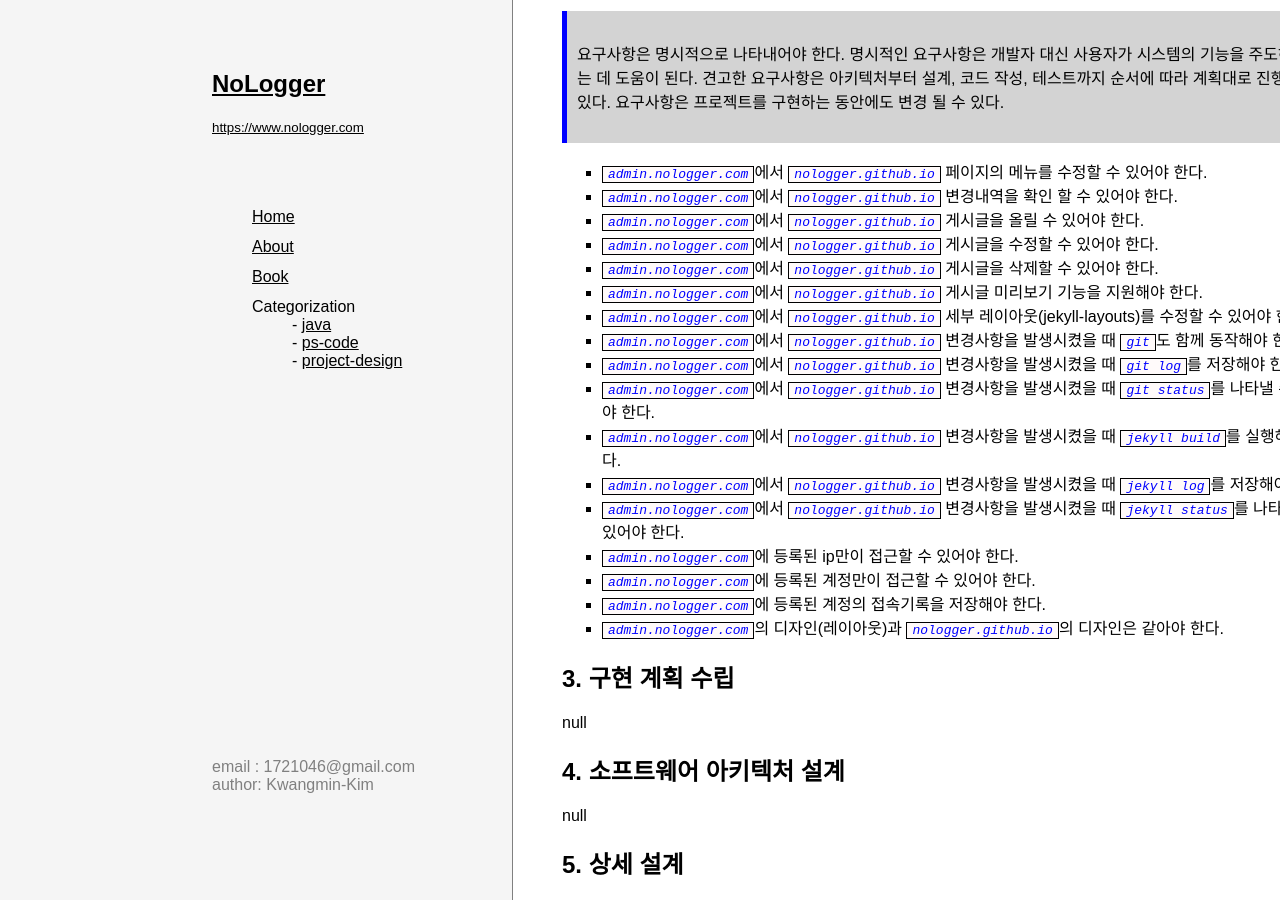
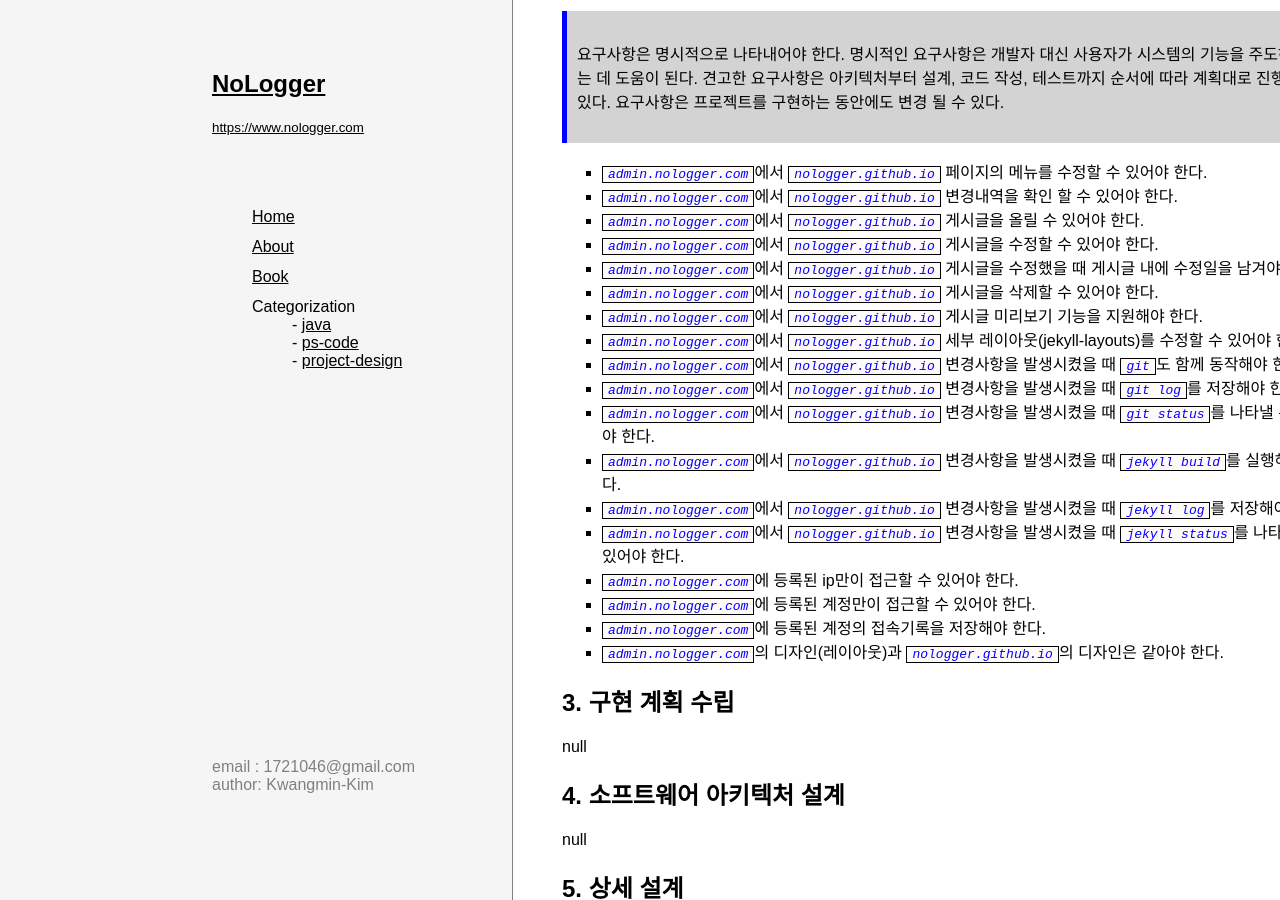
Before and after one commit to nologger/nologger.github.io, a Jekyll site: the page built from docs/project-design/_posts/2023-01-28-NoLogger_admin.md, in a window 1280 px wide and 900 px high, scrolled down 893 px. Built offline with Jekyll 4.4.1, drawn with Linux system fonts in a browser that asks for light colours.

Commit message:
update post

```diff
--- a/docs/project-design/_posts/2023-01-28-프로젝트_과정.md
+++ b/docs/project-design/_posts/2023-01-28-NoLogger_admin.md
@@ -41,6 +41,7 @@ title: "NoLogger-admin"
 - `admin.nologger.com`에서 `nologger.github.io` 변경내역을 확인 할 수 있어야 한다.
 - `admin.nologger.com`에서 `nologger.github.io` 게시글을 올릴 수 있어야 한다.
 - `admin.nologger.com`에서 `nologger.github.io` 게시글을 수정할 수 있어야 한다.
+- `admin.nologger.com`에서 `nologger.github.io` 게시글을 수정했을 때 게시글 내에 수정일을 남겨야 한다.
 - `admin.nologger.com`에서 `nologger.github.io` 게시글을 삭제할 수 있어야 한다.
 - `admin.nologger.com`에서 `nologger.github.io` 게시글 미리보기 기능을 지원해야 한다.
 - `admin.nologger.com`에서 `nologger.github.io` 세부 레이아웃(jekyll-layouts)를 수정할 수 있어야 한다.
```
